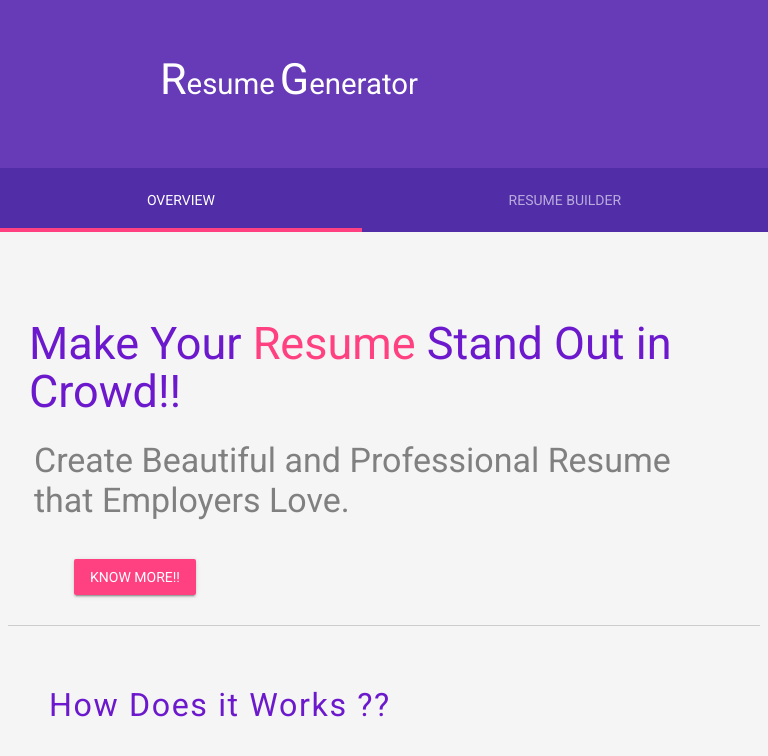
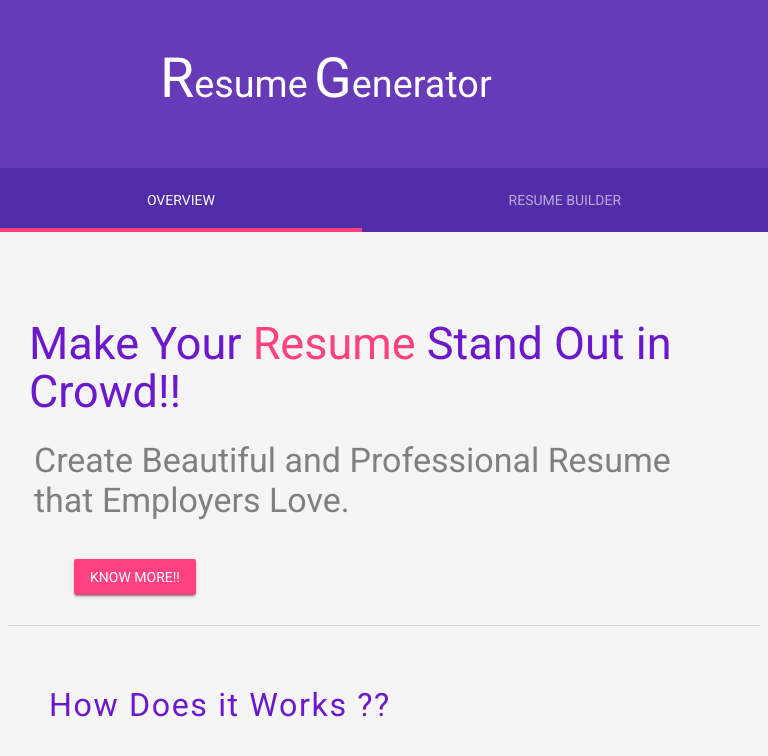
Before and after one commit to vinaykumar94/Resume-Generator, a plain HTML site: page index.html in a window 768 px wide. Drawn offline with nearby package versions, Linux system fonts and the light colour scheme.

Commit message:
Update style.css

```diff
--- a/css/style.css
+++ b/css/style.css
@@ -85,15 +85,15 @@ html, body {
   display: none;
 }
 }
-@media all and (min-width:350px) and (max-width:1028px) {
+@media all and (min-width:420px) and (max-width:1028px) {
 .mdl-body .mdl-layout.is-small-screen .mdl-layout__header-row h3{
-  font-size: 1.4em;
+  font-size: 1.8em;
 }
 .mdl-layout__tab.is-active a{
  font-size: 1.5em;
 }
 }
-@media all and (min-width:200px) and (max-width:349px){
+@media all and (min-width:200px) and (max-width:419px){
 .mdl-body .mdl-layout.is-small-screen .mdl-layout__header-row h3{
   font-size: 1em;
 }
```
